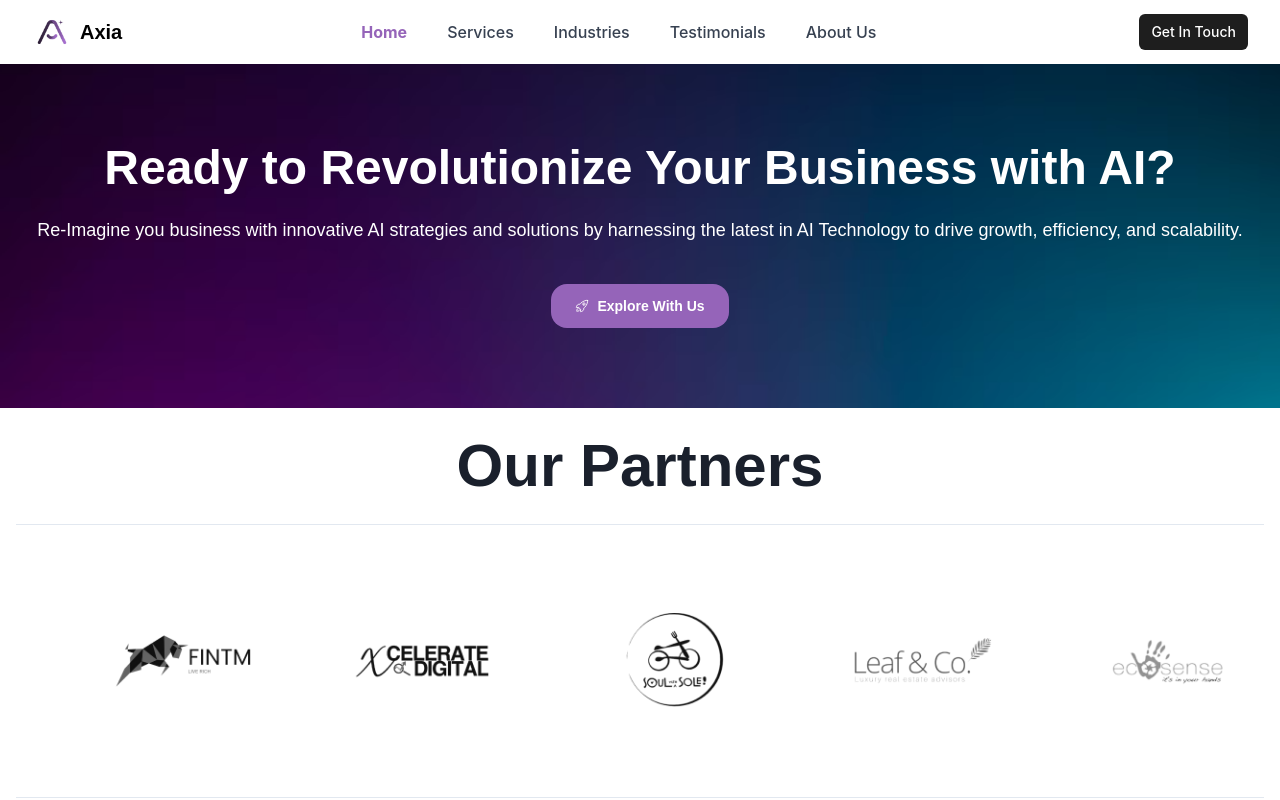
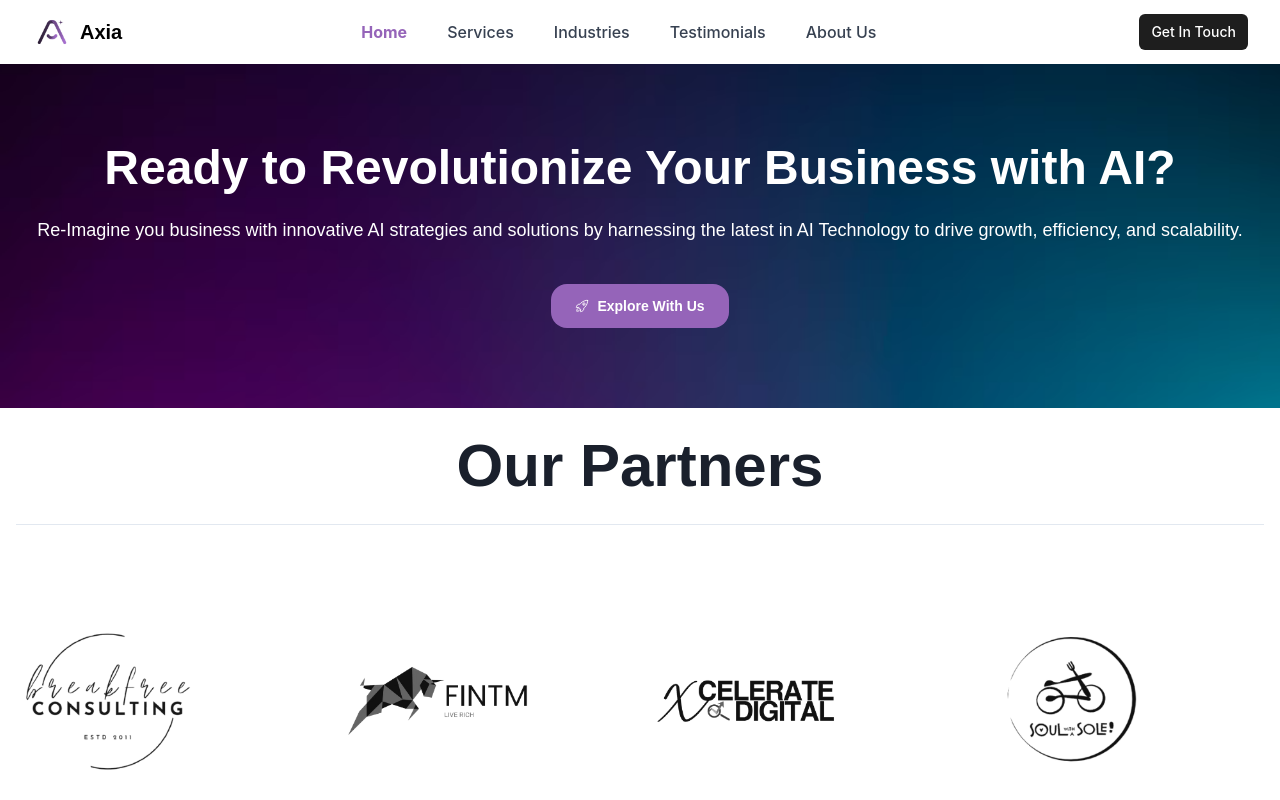
Before and after one commit to axia-ai/axia-ai-website, a React (Vite) app: page / in a window 1280 px wide. Shown: the top 800 px of the page. Built offline with nearby package versions, Linux system fonts and the light colour scheme.

Commit message:
size increase of logos.

```diff
--- a/src/Components/Partners/Partners.jsx
+++ b/src/Components/Partners/Partners.jsx
@@ -21,28 +21,28 @@ const Partners = () => {
         <hr className="mb-4 mx-4 " />
         <Marquee loop={0} speed={100}>
           <div className="flex justify-between items-center w-auto max-md:mx-2 ">
-            <div className="flex justify-center mx-1 items-center max-md:mx-1 size-60 ">
+            <div className="flex justify-center items-center max-md:mx-1 size-80 ">
               <img src={image1} alt="" />
             </div>
-            <div className="flex justify-center mx-1 items-center max-md:mx-1 size-60 ">
+            <div className="flex justify-center items-center max-md:mx-1 size-80 max-md:size-60">
               <img src={image2} alt="" />
             </div>
-            <div className="flex justify-center mx-1 items-center max-md:mx-1 size-60">
+            <div className="flex justify-center items-center max-md:mx-1 size-80 max-md:size-60">
               <img src={image3} alt="" />
             </div>
-            <div className="flex justify-center mx-1 items-center max-md:mx-1 size-60">
+            <div className="flex justify-center items-center max-md:mx-1 size-80 max-md:size-60">
               <img src={image4} alt="" />
             </div>
-            <div className="flex justify-center mx-1  items-center max-md:mx-1 size-60">
+            <div className="flex justify-center  items-center max-md:mx-1 size-80 max-md:size-60">
               <img src={image5} alt="" />
             </div>
-            <div className="flex justify-center mx-1  items-center max-md:mx-1 size-60">
+            <div className="flex justify-center  items-center max-md:mx-1 size-80 max-md:size-60">
               <img src={image6} alt="" />
             </div>
-            <div className="flex justify-center mx-1  items-center max-md:mx-1 size-60">
+            <div className="flex justify-center  items-center max-md:mx-1 size-80 max-md:size-60">
               <img src={image7} alt="" />
             </div>
-            <div className="flex justify-center mx-1  items-center max-md:mx-1 size-60">
+            <div className="flex justify-center  items-center max-md:mx-1 size-80 max-md:size-60">
               <img src={image8} alt="" />
             </div>
           </div>
```
